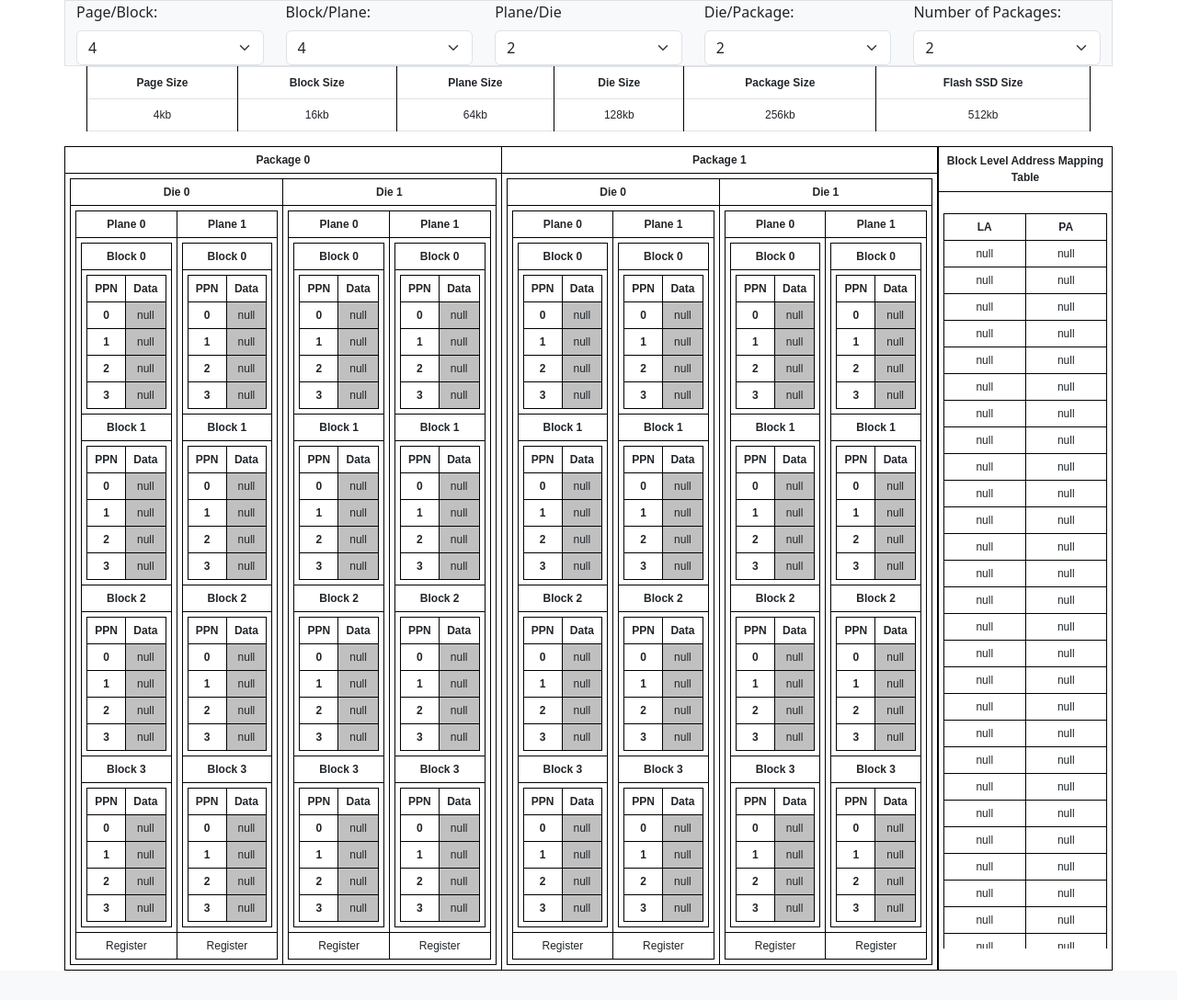
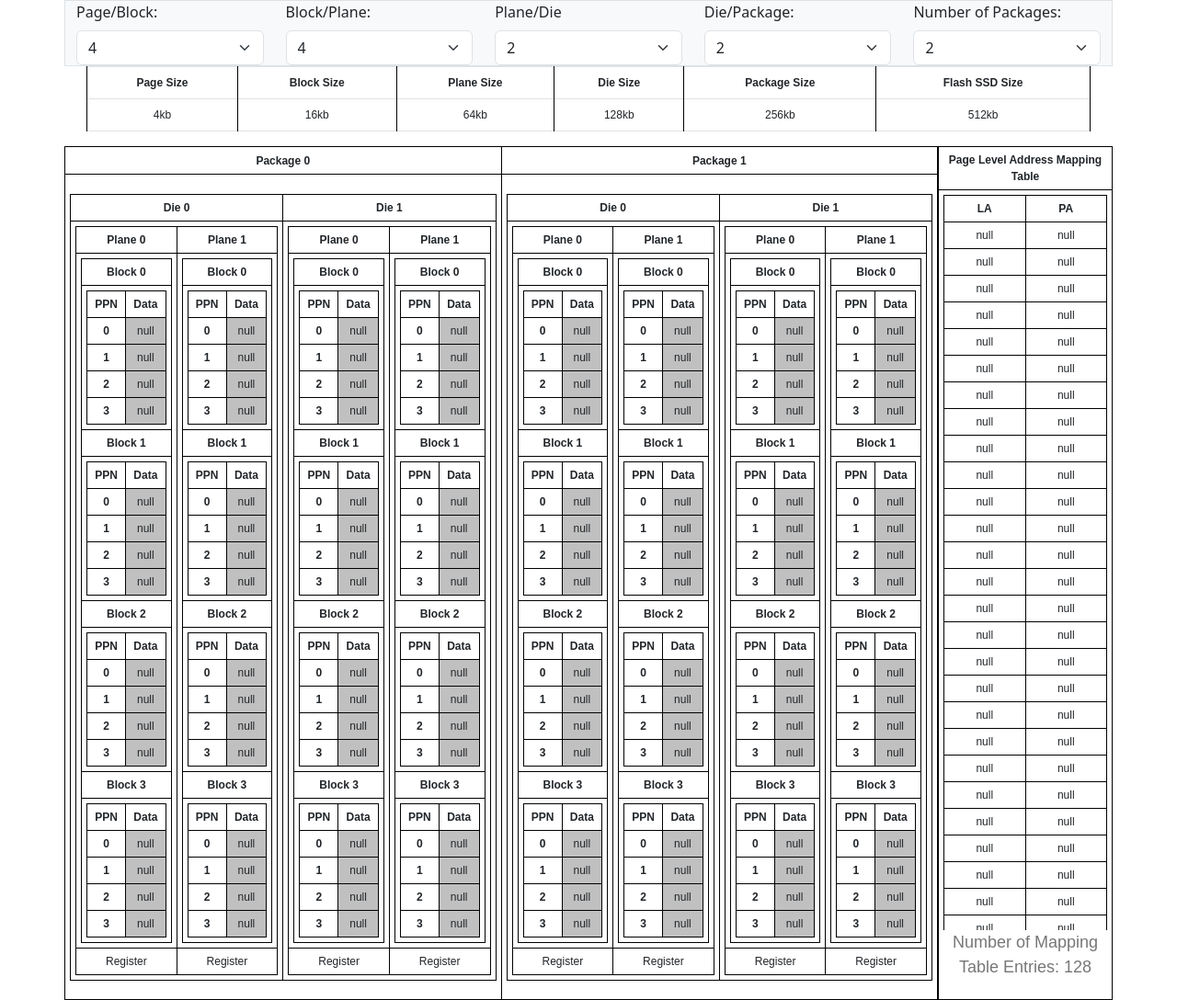
Before and after one commit to bithabib/flash_ssd_simulator_web, a Python web app: template templates/flash_memory.html in a window 1280 px wide. Shown: the part 171-1259 px from the top of the page at 92% size. Before the commit the page ends 1227 px from the top, so only its background shows below. Run offline with Jinja, Linux system fonts and the light colour scheme; the template is opened without the code that fills it, so the values that code supplies are empty.

Commit message:
Flash SSD Calculation Done

```diff
--- a/templates/flash_memory.html
+++ b/templates/flash_memory.html
@@ -1220,7 +1220,7 @@
             </table>
             <table class="container col-2">
                 <tr>
-                    <th>Block Level Address Mapping Table</th>
+                    <th>Page Level Address Mapping Table</th>
                 </tr>
 
                 <tr>
@@ -1233,6 +1233,9 @@
                                 </tr>
                             </table>
                         </div>
+                        <p>
+                            Number of Mapping Table Entries: <span id="mapping_table_entries">0</span>
+                        </p>
 
                     </td>
 
--- a/views/flash_memory.js
+++ b/views/flash_memory.js
@@ -249,7 +249,7 @@
       cell.parentNode.removeChild(cell);
     }
   }
-  var n = blockCount * planeCount * dieCount * packageCount; // Number of rows to create
+  var n = pageCount * blockCount * planeCount * dieCount * packageCount; // Number of rows to create
 
   for (var i = 1; i <= n; i++) {
     var row = document.createElement("tr");
@@ -269,4 +269,5 @@
     row.appendChild(cell2);
     mapping_table.appendChild(row);
   }
+  document.getElementById("mapping_table_entries").textContent = n;
 }
```
